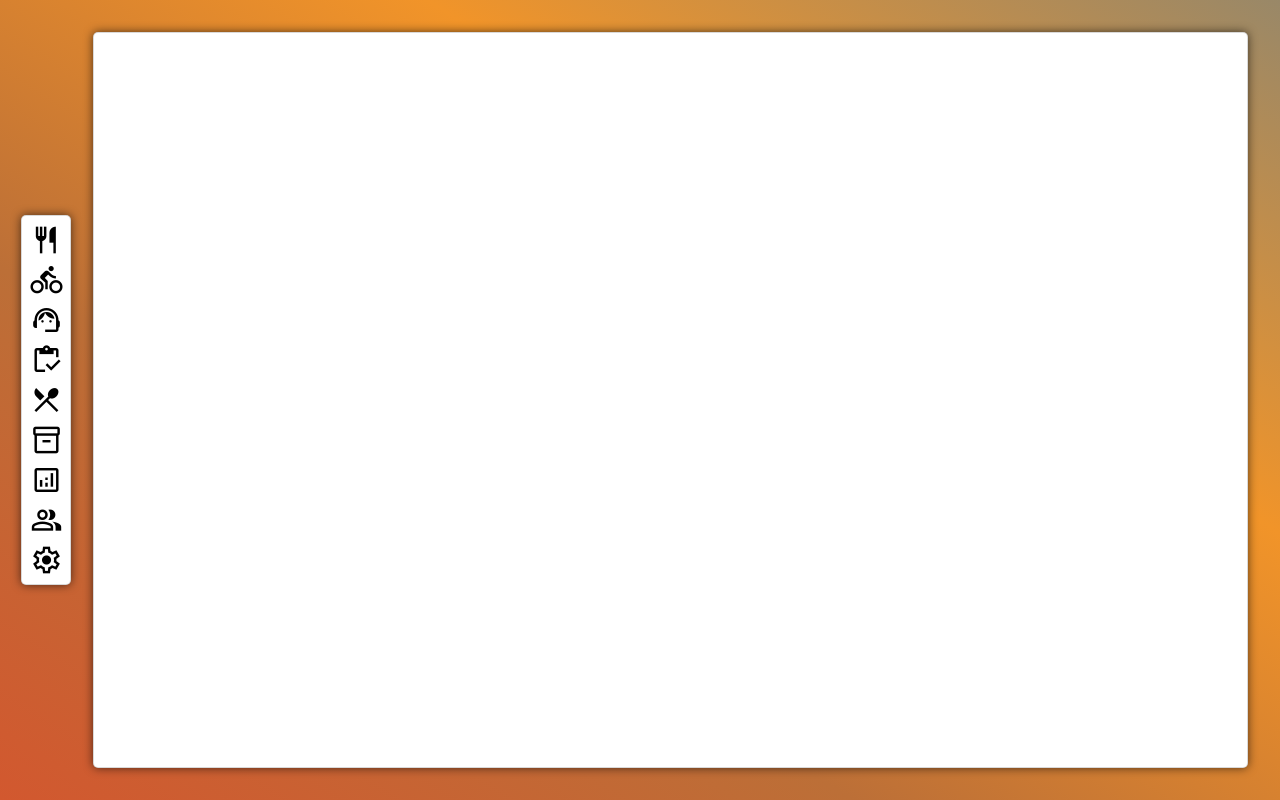
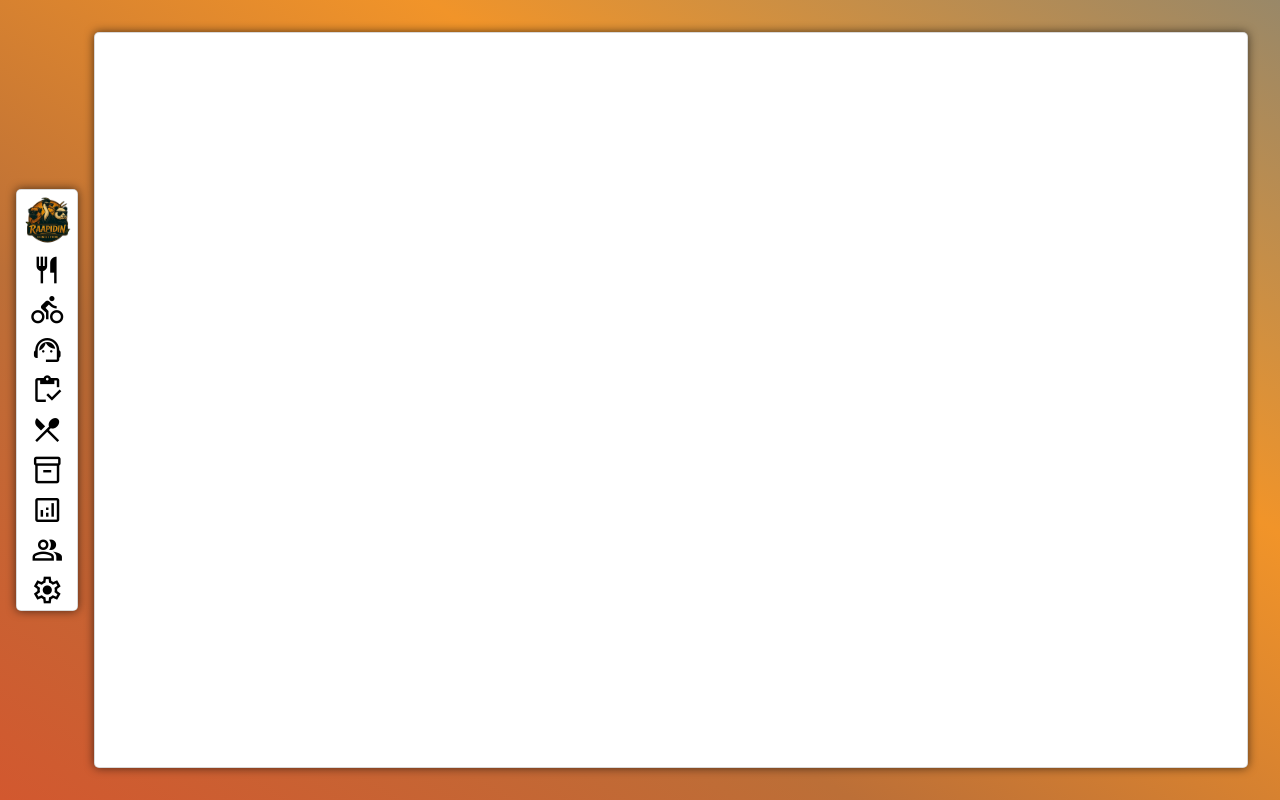
Before and after one commit to RxcodeDev/Raapidin, a PHP site: page /index.html in a window 1280 px wide. Run offline with PHP 8.4, Linux system fonts and the light colour scheme; style sheets or scripts are compiled from the project's sources.

Commit message:
Nav bar mejorada

```diff
--- a/public/index.html
+++ b/public/index.html
@@ -12,6 +12,7 @@
     <header class="menu-app">
         <nav class="side-tools">
             <ul>
+                <li><a><span class="logo"><img src="./assets/raapidin.png" alt="Client Image"></span></a></li>
                 <li><a href="#kitchen" data-page="kitchen"><span class="material-symbols-outlined">restaurant</span></a></li>
                 <li><a href="#delivery" data-page="delivery"><span class="material-symbols-outlined">directions_bike</span></a></li>
                 <li><a href="#orders" data-page="orders"><span class="material-symbols-outlined">support_agent</span></a></li>
--- a/resources/css/atoms/containers.css
+++ b/resources/css/atoms/containers.css
@@ -37,13 +37,16 @@
 .side-tools ul{
   display: flex;
   flex-direction: column;
-  padding: .5rem;
+  padding: .3rem;
   gap: .5rem;
   list-style: none;
 }
 
 .side-tools ul li{
   cursor: pointer;
+  display: flex;
+  align-items: center;
+  justify-content: center;
 }
 
 .side-tools ul li:hover{
@@ -62,11 +65,31 @@
 
 .side-tools ul li span{
   font-size: clamp(1rem, 2.5vw, 2.25rem);
+  display: flex;
+  align-items: center;
+  justify-content: center;
+  width: clamp(1rem, 2.5vw, 2.25rem);
+  height: clamp(1rem, 2.5vw, 2.25rem);
+}
+
+.side-tools ul li span.logo{
+  width: clamp(1.8rem, 4vw, 3.5rem);
+  height: clamp(1.8rem, 4vw, 3.5rem);
+}
+
+.side-tools ul li span img{
+  width: 100%;
+  height: 100%;
+  object-fit: contain;
 }
 
 .side-tools ul li span:hover{
   text-shadow: .5px .5px .5px var(--acent-rgba);
   color: var(--color-hover);
+}
+
+.side-tools ul li span.logo:hover{
+  cursor:context-menu;
 }
 
 .content-app{
```
Also changed, not shown: README.md (deleted), public/assets/raapidin.png (added).
